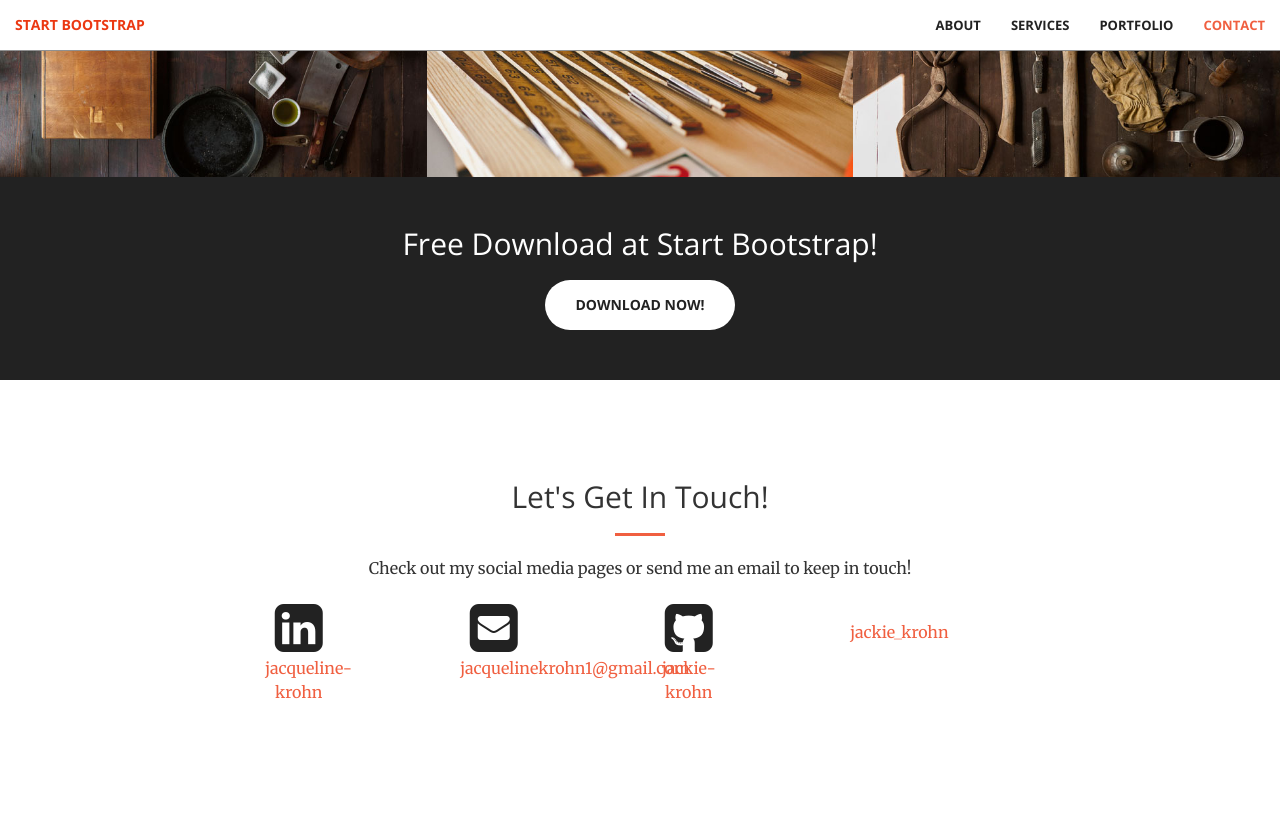
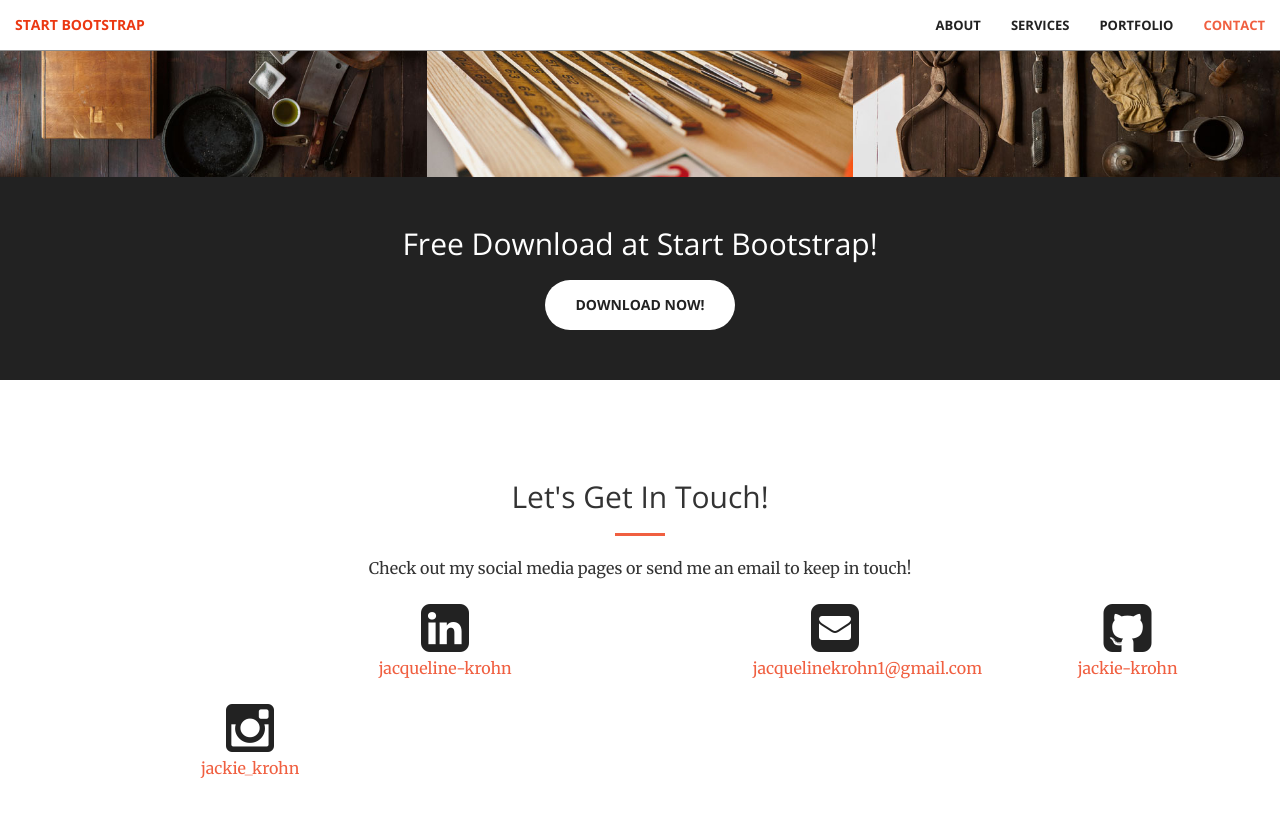
Before and after one commit to jackie-krohn/jackie-krohn.github.io, a Jekyll site: the page built from index.html, in a window 1280 px wide and 900 px high, scrolled down 2057 px. Shown: the top 817 px of the window. Built offline with Jekyll 4.4.1, drawn with Linux system fonts in a browser that asks for light colours.

Commit message:
contact spacing

```diff
--- a/_includes/contact.html
+++ b/_includes/contact.html
@@ -6,27 +6,27 @@
                 <hr class="primary">
                 <p>Check out my social media pages or send me an email to keep in touch!</p>
             </div>
-        <div class="col-lg-1 col-lg-offset-2 text-center">
+        <div class="col-lg-2 col-lg-offset-3 text-center">
             <a href="https://www.linkedin.com/in/{{ site.linkedin_username }}">
                 <i class="fa fa-linkedin-square fa-3x wow bounceIn" data-wow-delay=".1s"></i>
                 <p>{{ site.linkedin_username }}</p>
             </a>
         </div>
-        <div class="col-lg-1 col-lg-offset-1 text-center">
+        <div class="col-lg-2 col-lg-offset-2 text-center">
             <a href="mailto:{{ site.email }}">
             <i class="fa fa-envelope-square fa-3x wow bounceIn" data-wow-delay=".1s"></i>
                 <p>{{ site.email }}</p>
             </a>
         </div>
-        <div class="col-lg-1 col-lg-offset-1 text-center">
+        <div class="col-lg-2 col-lg-offset-1 text-center">
             <a href="https://github.com/{{ site.github_username }}">
             <i class="fa fa-github-square fa-3x wow bounceIn" data-wow-delay=".1s"></i>
                 <p>{{ site.github_username }}</p>
             </a>
         </div>
-        <div class="col-lg-1 col-lg-offset-1 text-center">
+        <div class="col-lg-2 col-lg-offset-1 text-center">
             <a href="https://instagram.com/{{ site.instagram_username }}">
-            <i class="fa fa-instagram-square fa-3x wow bounceIn" data-wow-delay=".1s"></i>
+            <i class="fa fa-instagram fa-3x wow bounceIn" data-wow-delay=".1s"></i>
                 <p>{{ site.instagram_username }}</p>
             </a>
         </div>
```
